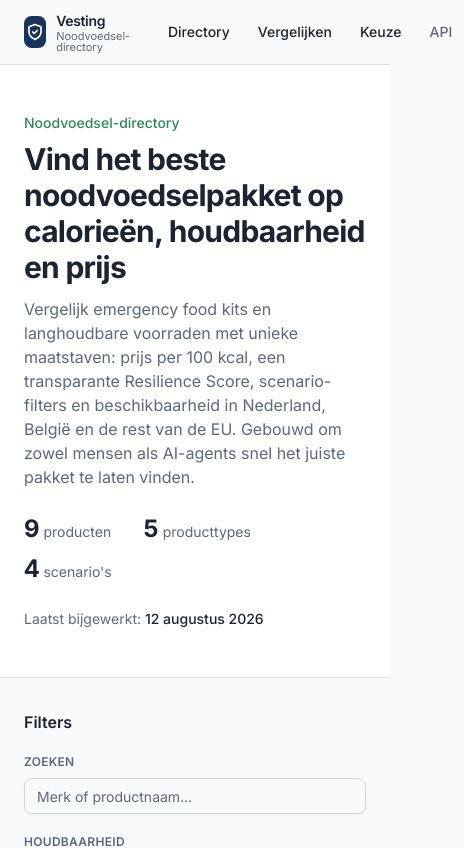
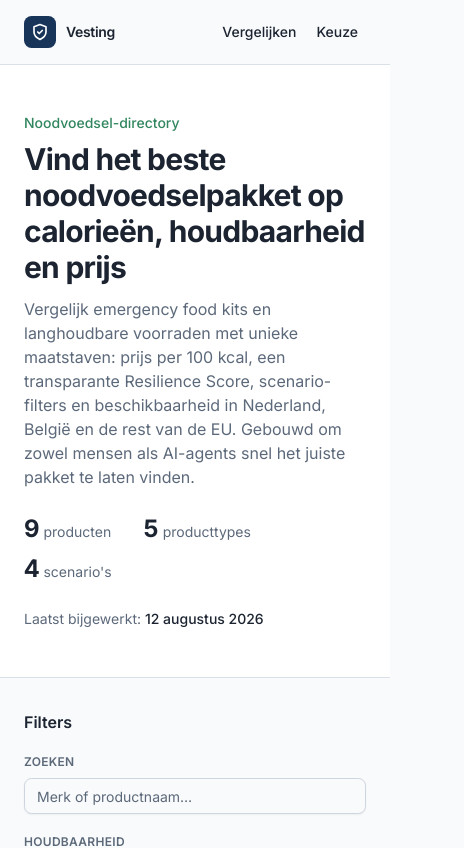
Before and after one commit to Nicoselle/Cadeau-, a Next.js app: page / in a window 390 px wide. Shown: the top 848 px of the page, 464 px wide, since content can reach past the window. Built offline with nearby package versions, Linux system fonts and the light colour scheme; no server answers.

Commit message:
fix(keuze): compacte header zodat Keuze op mobiel niet overflowt
Directory- en API-links verdwijnen onder sm/md; het logo-onderschrift
en de nav wrappen, zodat 390px geen horizontale scroll meer geeft.

Co-authored-by: Nicoselle <Nicoselle@users.noreply.github.com>

```diff
--- a/src/components/site-header.tsx
+++ b/src/components/site-header.tsx
@@ -4,9 +4,9 @@ import { SITE } from "@/lib/site";
 export function SiteHeader() {
   return (
     <header className="sticky top-0 z-40 border-b border-border bg-background/90 backdrop-blur">
-      <div className="container flex h-16 items-center justify-between gap-4">
-        <Link href="/" className="flex items-center gap-2.5">
-          <span className="flex h-8 w-8 items-center justify-center rounded-md bg-primary text-primary-foreground">
+      <div className="container flex min-h-16 flex-wrap items-center justify-between gap-x-3 gap-y-2 py-2">
+        <Link href="/" className="flex min-w-0 items-center gap-2.5">
+          <span className="flex h-8 w-8 shrink-0 items-center justify-center rounded-md bg-primary text-primary-foreground">
             <svg
               width="18"
               height="18"
@@ -26,33 +26,33 @@ export function SiteHeader() {
             <span className="text-sm font-semibold tracking-tight">
               {SITE.shortName}
             </span>
-            <span className="text-[11px] text-muted-foreground">
+            <span className="hidden text-[11px] text-muted-foreground sm:block">
               Noodvoedsel-directory
             </span>
           </span>
         </Link>
-        <nav className="flex items-center gap-1 text-sm">
+        <nav className="flex flex-wrap items-center justify-end gap-1 text-sm">
           <Link
             href="/"
-            className="rounded-md px-3 py-1.5 font-medium text-foreground hover:bg-muted"
+            className="hidden rounded-md px-3 py-1.5 font-medium text-foreground hover:bg-muted sm:inline-flex"
           >
             Directory
           </Link>
           <Link
             href="/compare"
-            className="rounded-md px-3 py-1.5 font-medium text-foreground hover:bg-muted"
+            className="rounded-md px-2 py-1.5 font-medium text-foreground hover:bg-muted sm:px-3"
           >
             Vergelijken
           </Link>
           <Link
             href="/keuze"
-            className="rounded-md px-3 py-1.5 font-medium text-foreground hover:bg-muted"
+            className="rounded-md px-2 py-1.5 font-medium text-foreground hover:bg-muted sm:px-3"
           >
             Keuze
           </Link>
           <Link
             href="/api/v1/products"
-            className="rounded-md px-3 py-1.5 font-medium text-muted-foreground hover:bg-muted"
+            className="hidden rounded-md px-3 py-1.5 font-medium text-muted-foreground hover:bg-muted md:inline-flex"
           >
             API
           </Link>
```
